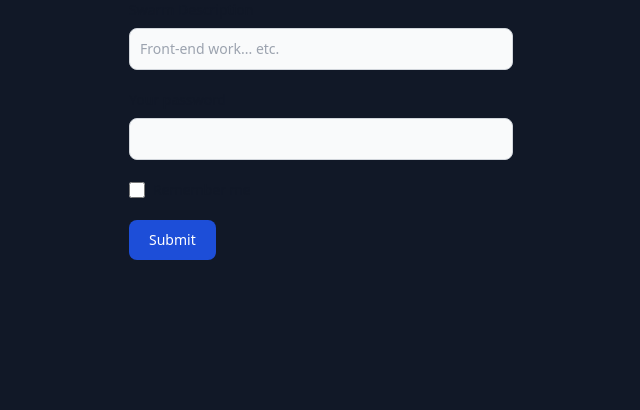
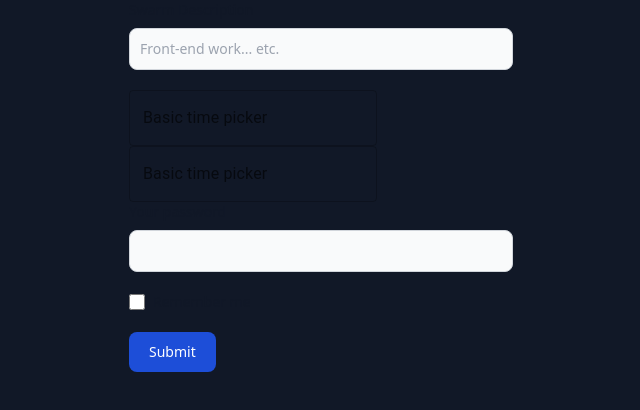
Before and after one commit to 394-s24/FlashSwarm, a React (Vite) app: page / in a window 1280 px wide. Shown: the top 410 px of the page, without its empty margins (319-959 px from the left). Built offline with nearby package versions, Linux system fonts and the light colour scheme.

Commit message:
start frontend

```diff
--- a/src/components/NewSwarmModal.jsx
+++ b/src/components/NewSwarmModal.jsx
@@ -1,3 +1,9 @@
+import * as React from 'react';
+import { TimePicker } from '@mui/x-date-pickers/TimePicker';
+import { DemoContainer } from '@mui/x-date-pickers/internals/demo';
+import { AdapterDayjs } from '@mui/x-date-pickers/AdapterDayjs';
+import { LocalizationProvider } from '@mui/x-date-pickers/LocalizationProvider';
+
 const NewSwarmModal = (/* props */) => {
   return (
     <form class="max-w-sm mx-auto">
@@ -16,6 +22,19 @@ const NewSwarmModal = (/* props */) => {
           required
         />
       </div>
+
+     <LocalizationProvider dateAdapter={AdapterDayjs}>
+        <div>
+          <TimePicker label="Basic time picker" />
+        </div>
+     </LocalizationProvider>
+
+     <LocalizationProvider dateAdapter={AdapterDayjs}>
+        <div>
+          <TimePicker label="Basic time picker" />
+        </div>
+     </LocalizationProvider>
+
       <div class="mb-5">
         <label
           for="password"
```
Also changed, not shown: package.json (+7 -1 lines), 1 other file (tests, documents, lock files or other folders).
